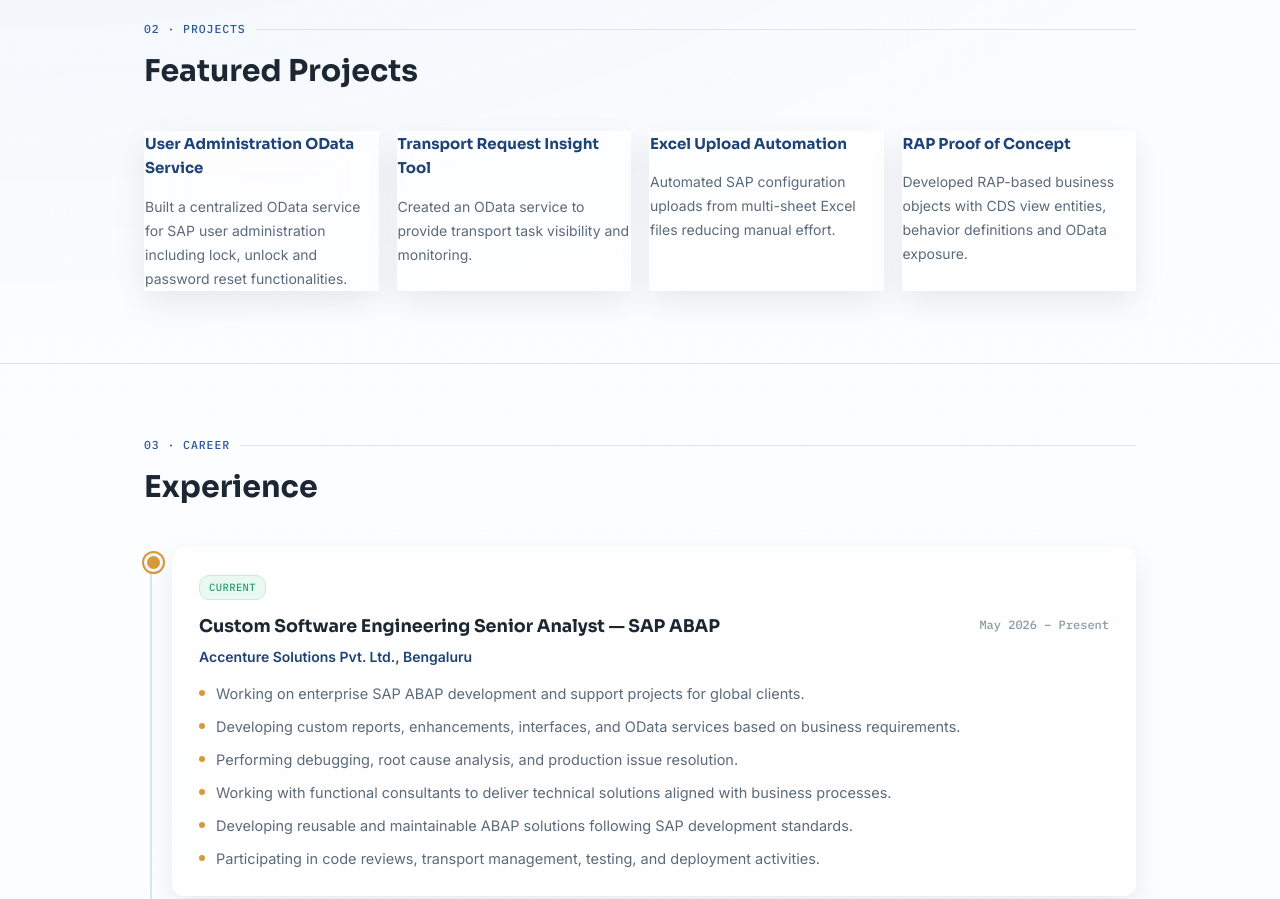
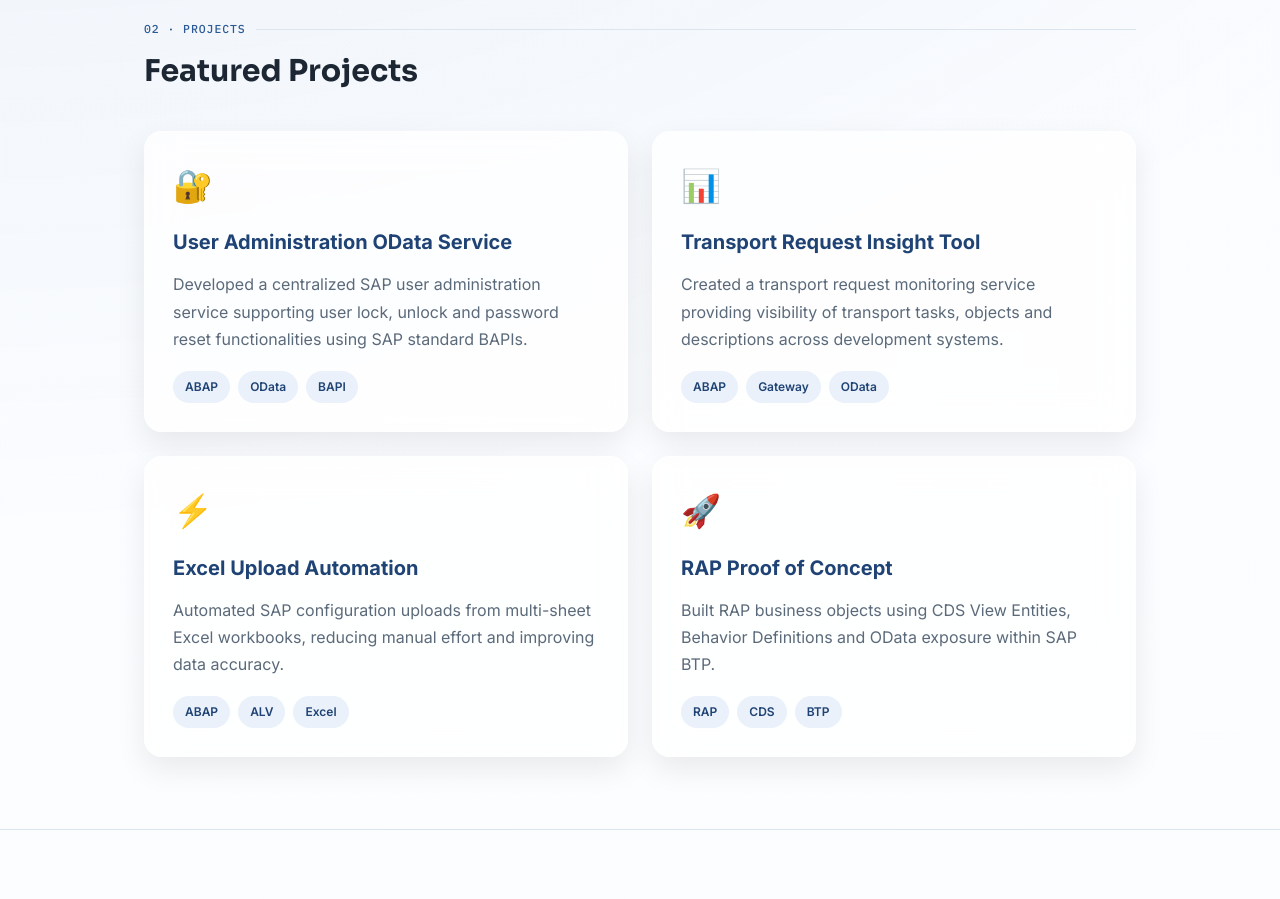
Before and after one commit to srujanbg/Developer_srujan, a plain HTML site: page index.html in a window 1280 px wide. Shown: the part 1580-2479 px from the top of the page. Drawn offline with Linux system fonts and the light colour scheme.

Commit message:
Implement projects section with styled project cards
Added a projects section with project cards and styles.

```diff
--- a/index.html
+++ b/index.html
@@ -251,6 +251,77 @@
     grid-template-columns:repeat(auto-fit, minmax(230px, 1fr));
     gap:18px;
   }
+  /* ===============================
+PROJECTS SECTION
+=============================== */
+
+.project-grid{
+    display:grid;
+    grid-template-columns:repeat(2,1fr);
+    gap:24px;
+}
+
+.project-card{
+    background:rgba(255,255,255,.75);
+    backdrop-filter:blur(16px);
+    border-radius:18px;
+    padding:28px;
+
+    border:1px solid rgba(255,255,255,.40);
+
+    box-shadow:
+      0 12px 30px rgba(0,0,0,.08);
+
+    transition:.3s ease;
+}
+
+.project-card:hover{
+    transform:translateY(-8px);
+    box-shadow:
+      0 25px 50px rgba(0,0,0,.15);
+}
+
+.project-icon{
+    font-size:32px;
+    margin-bottom:14px;
+}
+
+.project-card h3{
+    font-size:20px;
+    margin-bottom:12px;
+    color:var(--primary-dark);
+}
+
+.project-card p{
+    color:var(--text-dim);
+    line-height:1.7;
+    margin-bottom:18px;
+}
+
+.project-tags{
+    display:flex;
+    flex-wrap:wrap;
+    gap:8px;
+}
+
+.project-tags span{
+    background:var(--primary-tint);
+    color:var(--primary-dark);
+
+    padding:6px 12px;
+
+    border-radius:999px;
+
+    font-size:12px;
+    font-weight:600;
+}
+
+@media(max-width:768px){
+    .project-grid{
+        grid-template-columns:1fr;
+    }
+}
+
   .skill-card h3{
     font-family:'Sora', sans-serif;
     font-size:15px;
@@ -977,39 +1048,86 @@ Srujan B G
       Featured Projects
     </h2>
 
-    <div class="skills-grid reveal">
+    <div class="project-grid reveal">
 
-      <div class="skill-card">
+      <div class="project-card">
+
+        <div class="project-icon">🔐</div>
+
         <h3>User Administration OData Service</h3>
+
         <p>
-          Built a centralized OData service for SAP user
-          administration including lock, unlock and
-          password reset functionalities.
+          Developed a centralized SAP user administration
+          service supporting user lock, unlock and password
+          reset functionalities using SAP standard BAPIs.
         </p>
+
+        <div class="project-tags">
+          <span>ABAP</span>
+          <span>OData</span>
+          <span>BAPI</span>
+        </div>
+
       </div>
 
-      <div class="skill-card">
+      <div class="project-card">
+
+        <div class="project-icon">📊</div>
+
         <h3>Transport Request Insight Tool</h3>
+
         <p>
-          Created an OData service to provide transport
-          task visibility and monitoring.
+          Created a transport request monitoring service
+          providing visibility of transport tasks, objects
+          and descriptions across development systems.
         </p>
+
+        <div class="project-tags">
+          <span>ABAP</span>
+          <span>Gateway</span>
+          <span>OData</span>
+        </div>
+
       </div>
 
-      <div class="skill-card">
+      <div class="project-card">
+
+        <div class="project-icon">⚡</div>
+
         <h3>Excel Upload Automation</h3>
+
         <p>
           Automated SAP configuration uploads from
-          multi-sheet Excel files reducing manual effort.
+          multi-sheet Excel workbooks, reducing manual
+          effort and improving data accuracy.
         </p>
+
+        <div class="project-tags">
+          <span>ABAP</span>
+          <span>ALV</span>
+          <span>Excel</span>
+        </div>
+
       </div>
 
-      <div class="skill-card">
+      <div class="project-card">
+
+        <div class="project-icon">🚀</div>
+
         <h3>RAP Proof of Concept</h3>
+
         <p>
-          Developed RAP-based business objects with CDS
-          view entities, behavior definitions and OData exposure.
+          Built RAP business objects using CDS View
+          Entities, Behavior Definitions and OData
+          exposure within SAP BTP.
         </p>
+
+        <div class="project-tags">
+          <span>RAP</span>
+          <span>CDS</span>
+          <span>BTP</span>
+        </div>
+
       </div>
 
     </div>
```
